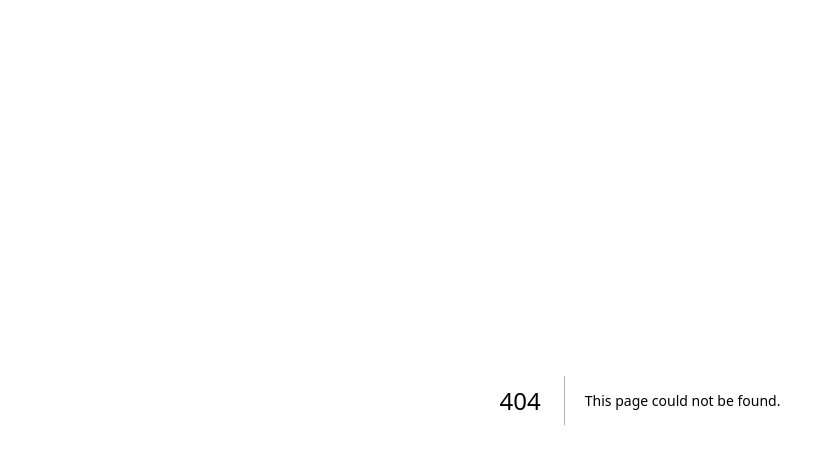
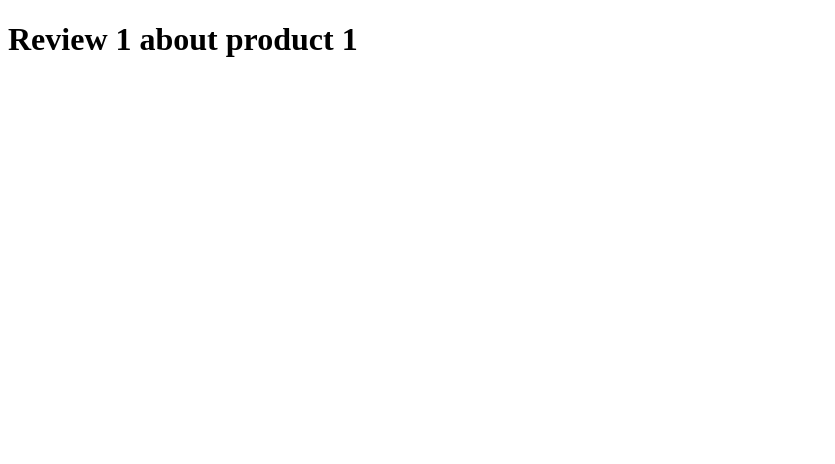
Before and after one commit to wasupon0/routing-demo, a Next.js app: page /products/1/reviews/1 in a window 1280 px wide. Before the commit this address had no page. Shown: the top 464 px of the page, without its empty margins (0-835 px from the left). Built offline with nearby package versions, Linux system fonts and the light colour scheme.

Commit message:
Add: nested routes

```diff
--- a/src/app/products/[productId]/page.tsx
+++ b/src/app/products/[productId]/page.tsx
@@ -1,6 +1,6 @@
 import React from "react";
 
-export default function ProductDetails({
+export default function ProductDetail({
   params,
 }: {
   params: { productId: string };
--- /dev/null
+++ b/src/app/products/[productId]/reviews/[reviewId]/page.tsx
@@ -0,0 +1,13 @@
+import React from "react";
+
+export default function ReviewDetail({
+  params,
+}: {
+  params: { reviewId: string; productId: string };
+}) {
+  return (
+    <h1>
+      Review {params.reviewId} about product {params.productId}
+    </h1>
+  );
+}
```
Also changed, not shown: src/app/docs/[[...slug]]/page.tsx (added, +20 -0 lines).
